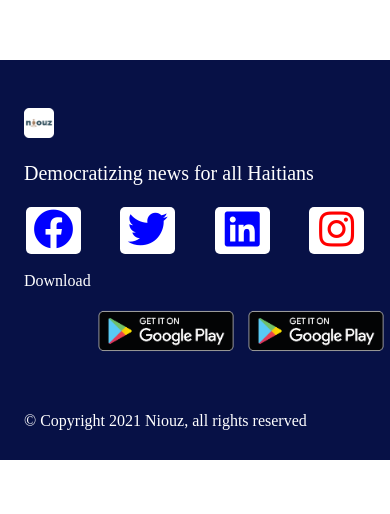
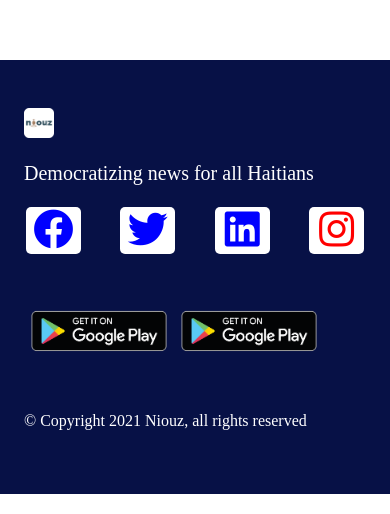
Before and after one commit to Niouz/testinglandingpage, a Next.js app: page / in a window 390 px wide. Shown: the part 330-844 px from the top of the page. Built offline with nearby package versions, Linux system fonts and the light colour scheme.

Commit message:
Add files via upload

```diff
--- a/components/NewFooter.js
+++ b/components/NewFooter.js
@@ -19,11 +19,8 @@ const NewFooter = ( {logo, appStore, playStore, facebook, twitter, instagram} )
             </div>
 
             <div className={styles.download}>
-                <p> Download </p>
-                    <div>
-                        <img src={appStore} />
-                        <img src={playStore} />
-                    </div>
+                <img src={appStore} />
+                <img src={playStore} />
             </div>
 
             <div className={styles.copyright}>
--- a/styles/Footer.module.css
+++ b/styles/Footer.module.css
@@ -11,7 +11,6 @@
       display: flex;
       flex-direction: column;
       width: 100%;
-      height: 400px;
       background-color: #071146;
       color: #fff;
       margin-top: 100% !important;
@@ -50,6 +49,8 @@
     }
 
     .download {
+        margin: 0;
+        padding: 0;
         display: flex;
         justify-content: flex-start;
     }
```
